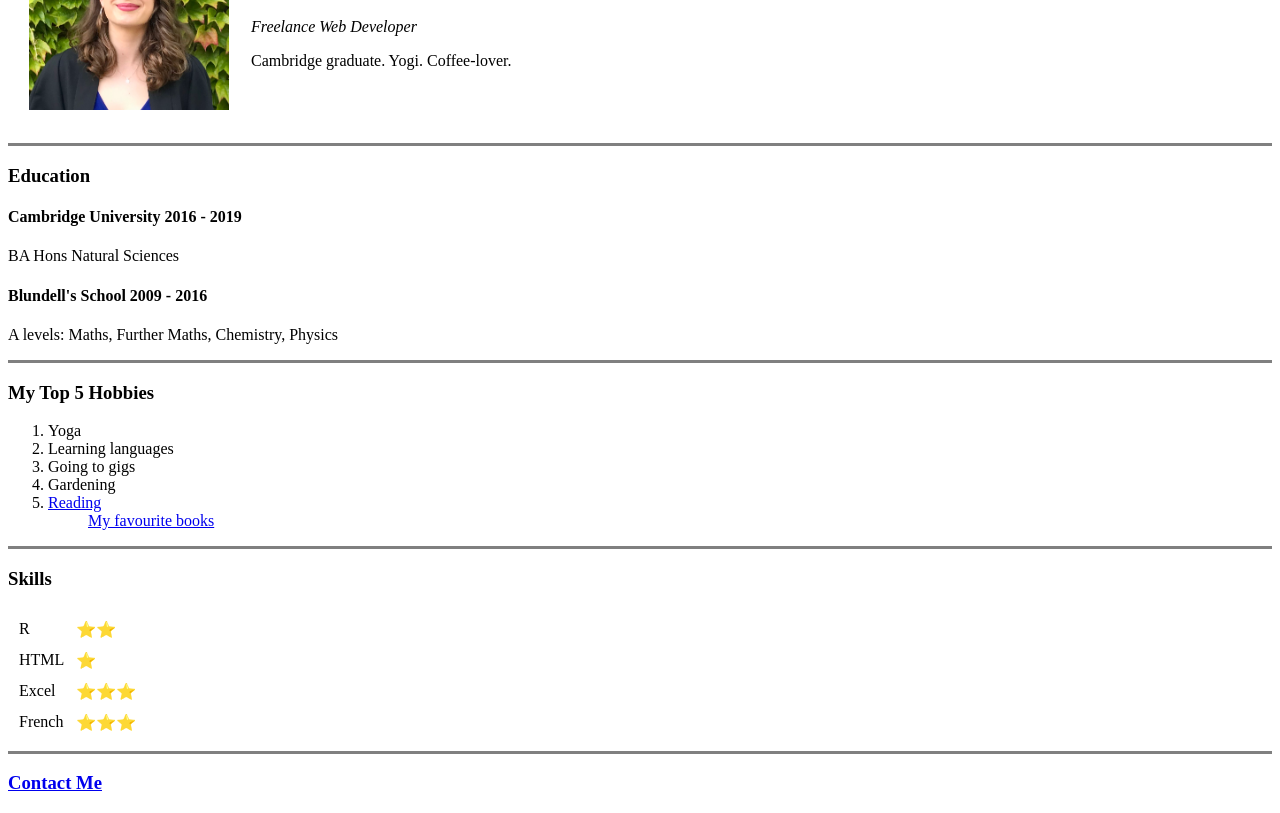
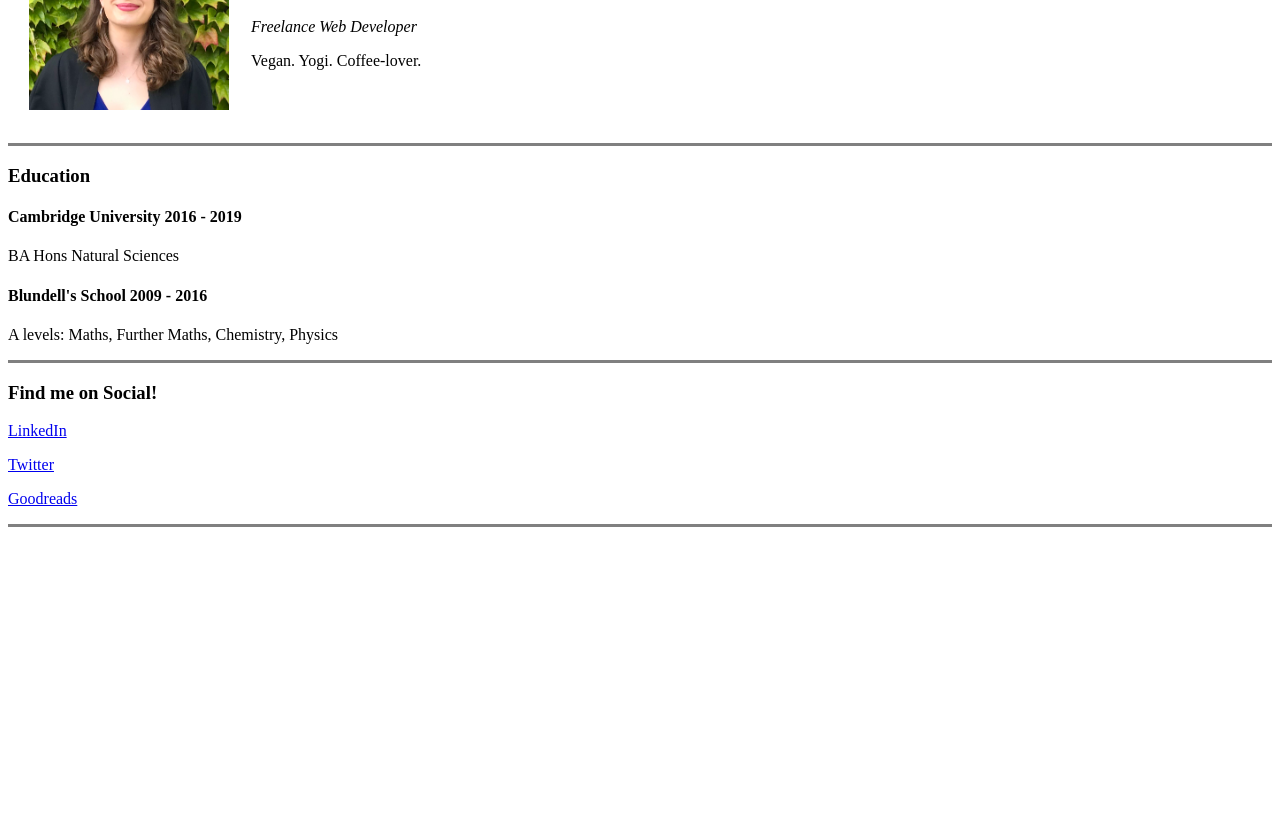
Before and after one commit to NatalieCotton/cv, a plain HTML site: page index.html in a window 1280 px wide. Shown: the part 119-932 px from the top of the page. After the commit the page ends 800 px from the top, so only its background shows below. Drawn offline with Linux system fonts and the light colour scheme.

Commit message:
new index

```diff
--- a/index.html
+++ b/index.html
@@ -13,7 +13,7 @@
             <td><img src="natalie.jpeg" alt="profile picture" width="200" height="200"></td>
             <td><h1>Natalie Cotton</h1>
                 <p><em>Freelance Web Developer</em></p>
-                <p>Cambridge graduate. Yogi. Coffee-lover.</p>
+                <p>Vegan. Yogi. Coffee-lover.</p>
             </td>
         </tr>
     </table>
@@ -26,38 +26,11 @@
         <p>A levels: Maths, Further Maths, Chemistry, Physics</p>
     <hr size="3" noshade>
 
-    <h3>My Top 5 Hobbies</h3>
-        <ol type="1">
-            <li>Yoga</li>
-            <li>Learning languages</li>
-            <li>Going to gigs</li>
-            <li>Gardening</li>
-            <li><a href="https://www.goodreads.com/user/show/98962353-natalie-cotton">Reading</a></li>
-                <ul><a href="books.html">My favourite books</a></ul>
-        </ol>
+    <h3>Find me on Social!</h3>
+    <p><a href="https://www.linkedin.com/in/natalie-cotton/">LinkedIn</a></p>
+    <p><a href="https://twitter.com/natalie_cotton1">Twitter</a></p>
+    <p><a href="https://www.goodreads.com/user/show/98962353-natalie-cotton">Goodreads</a></p>
     <hr size="3" noshade>
 
-    <h3>Skills</h3>
-        <table cellspacing="10">
-            <tr>
-                <td>R</td>
-                <td>⭐️⭐️</td>
-            </tr>
-            <tr>
-                <td>HTML</td>
-                <td>⭐️</td>
-            </tr>
-            <tr>
-                <td>Excel</td>
-                <td>⭐️⭐️⭐️</td>
-            </tr>
-            <tr>
-                <td>French</td>
-                <td>⭐️⭐️⭐️</td>
-            </tr>
-        </table>
-        <hr size="3" noshade>
-
-        <h3><a href="contact-me.html">Contact Me</a></h3>
 </body>
 </html>
```
